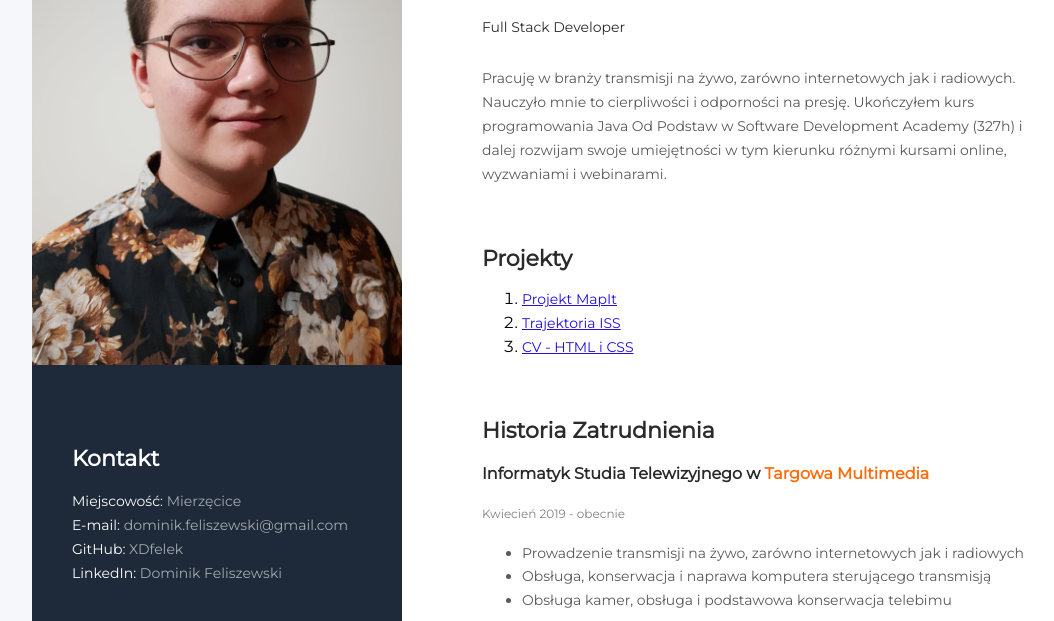
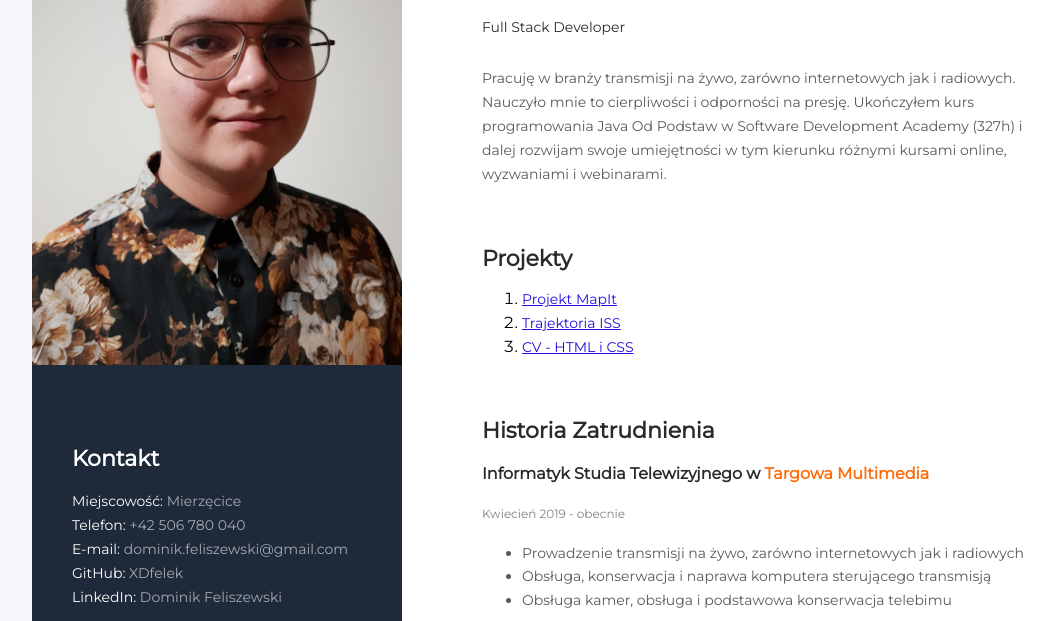
Before and after one commit to XDfelek/HTML-website-CV, a plain HTML site: page index.html in a window 1280 px wide. Shown: the part 179-800 px from the top of the page, without its empty margins (16-1070 px from the left). Drawn offline with nearby package versions, Linux system fonts and the light colour scheme.

Commit message:
Revert "final 3"
This reverts commit e0867dac5a815195d6c1bc773c8af1b1370ebbc9.

```diff
--- a/index.html
+++ b/index.html
@@ -34,13 +34,12 @@
                 >Mierzęcice</a
               >
             </li>
-          <!--  <li class="contacts-item">
+            <li class="contacts-item">
               Telefon:
-              <a href="tel:+42" class="contacts-link"
-                >+42</a
+              <a href="tel:+42506780040" class="contacts-link"
+                >+42 506 780 040</a
               >
             </li>
-        -->
             <li class="contacts-item">
               E-mail:
               <a href="mailto:dominik.feliszewski@gmail.com" class="contacts-link"
```
